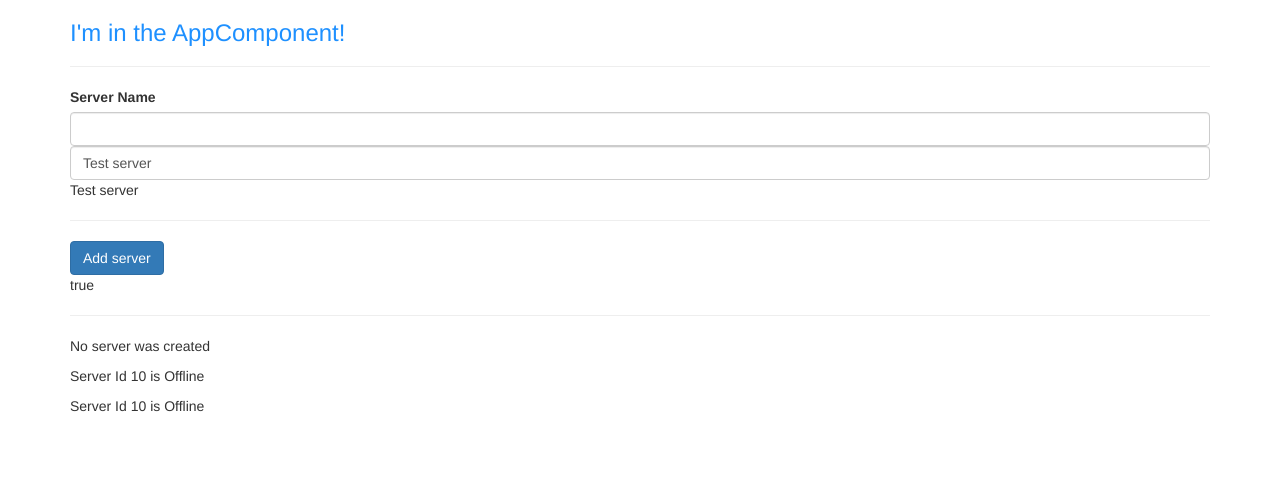
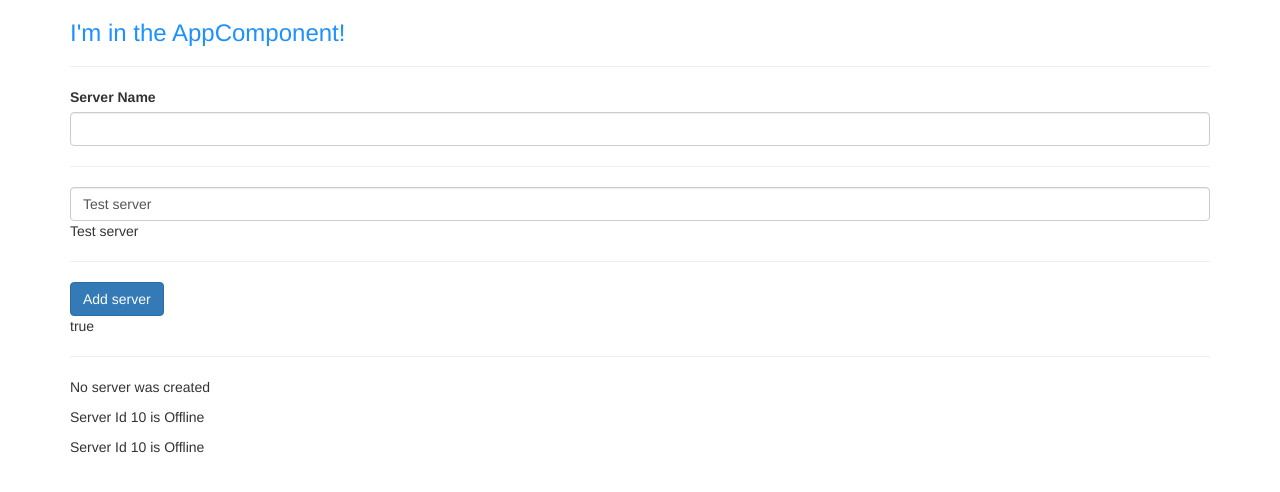
Before and after one commit to Saumil13/angular-playground, an Angular app in the folder basics-components/: page / in a window 1280 px wide. Shown: the top 492 px of the page. Built offline with nearby package versions, Linux system fonts and the light colour scheme.

Commit message:
two way of databinding

```diff
--- a/basics-components/src/app/servers/servers.component.html
+++ b/basics-components/src/app/servers/servers.component.html
@@ -1,5 +1,6 @@
 <label>Server Name</label>
 <input type="text" class="form-control" (input)="onUpdateServerName($event)">
+<hr>
 <input type="text" class="form-control" [(ngModel)]="serverName">
 <p>{{serverName}}</p>
 <hr>
--- a/basics-components/src/app/servers/servers.component.ts
+++ b/basics-components/src/app/servers/servers.component.ts
@@ -21,7 +21,7 @@ export class ServersComponent implements OnInit {
   }
 
   onServerCreated() {
-    this.serverCreationStatus = 'Server was created';
+    this.serverCreationStatus = 'Server was created! The name is ' + this.serverName;
   }
 
   onUpdateServerName(event: Event) {
```
